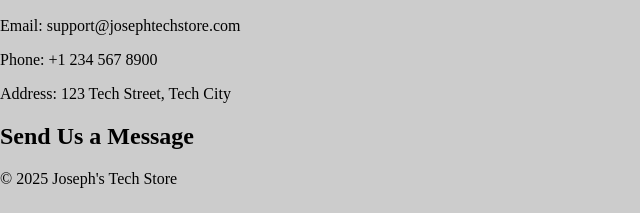
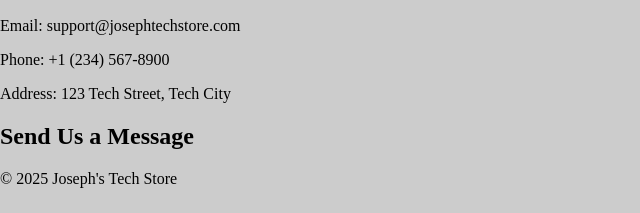
Before and after one commit to Jayyy473/Web-Design, a plain HTML site: page Web Design/Schoolwork/Basic Multi-Page Website (Group Activity)/Contact.html in a window 1280 px wide. Shown: the part 191-404 px from the top of the page, 0-640 px from the left. Drawn offline with Linux system fonts and the light colour scheme; files that its build step writes are made by us from their sources.

Commit message:
Update Contact.html

```diff
--- a/Web Design/Schoolwork/Basic Multi-Page Website (Group Activity)/Contact.html
+++ b/Web Design/Schoolwork/Basic Multi-Page Website (Group Activity)/Contact.html
@@ -23,7 +23,7 @@
         <section>
             <h2>Get in Touch</h2>
             <p>Email: support@josephtechstore.com</p>
-            <p>Phone: +1 234 567 8900</p>
+            <p>Phone: +1 (234) 567-8900</p>
             <p>Address: 123 Tech Street, Tech City</p>
         </section>
 
```
